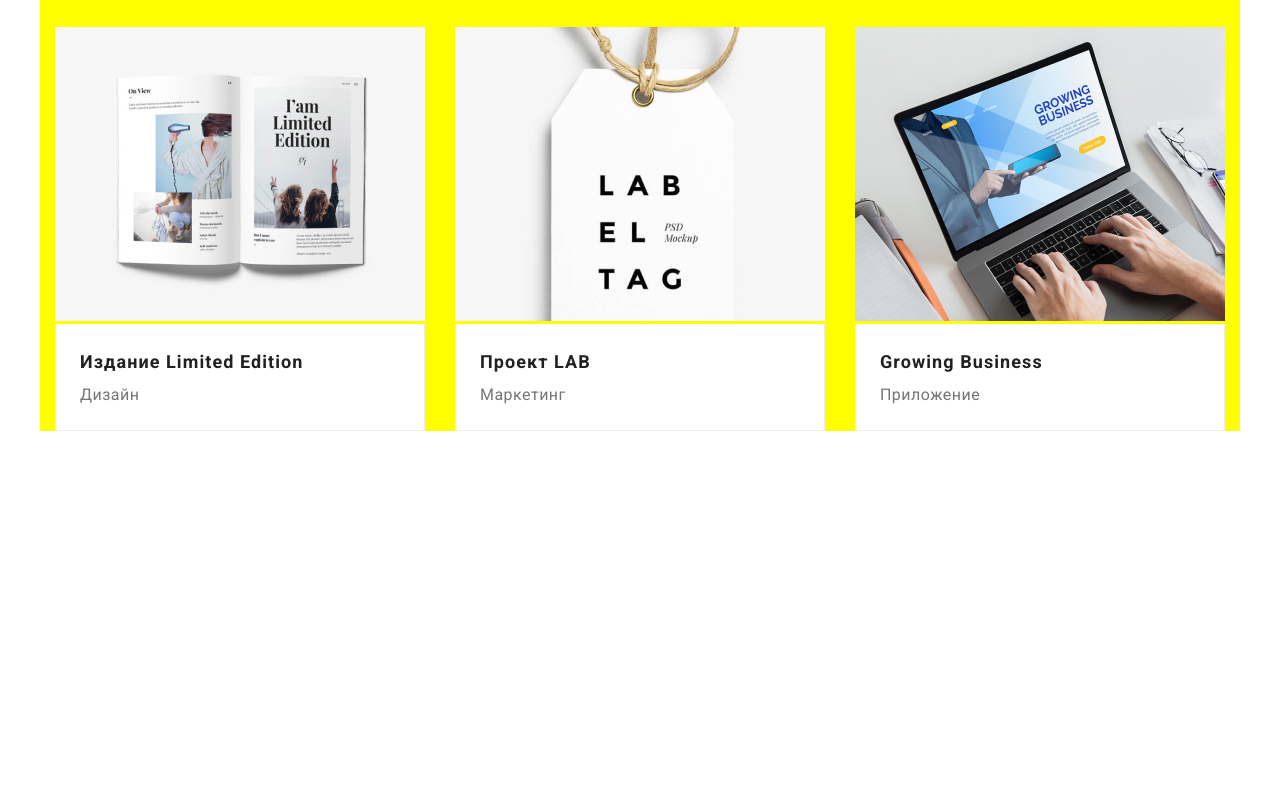
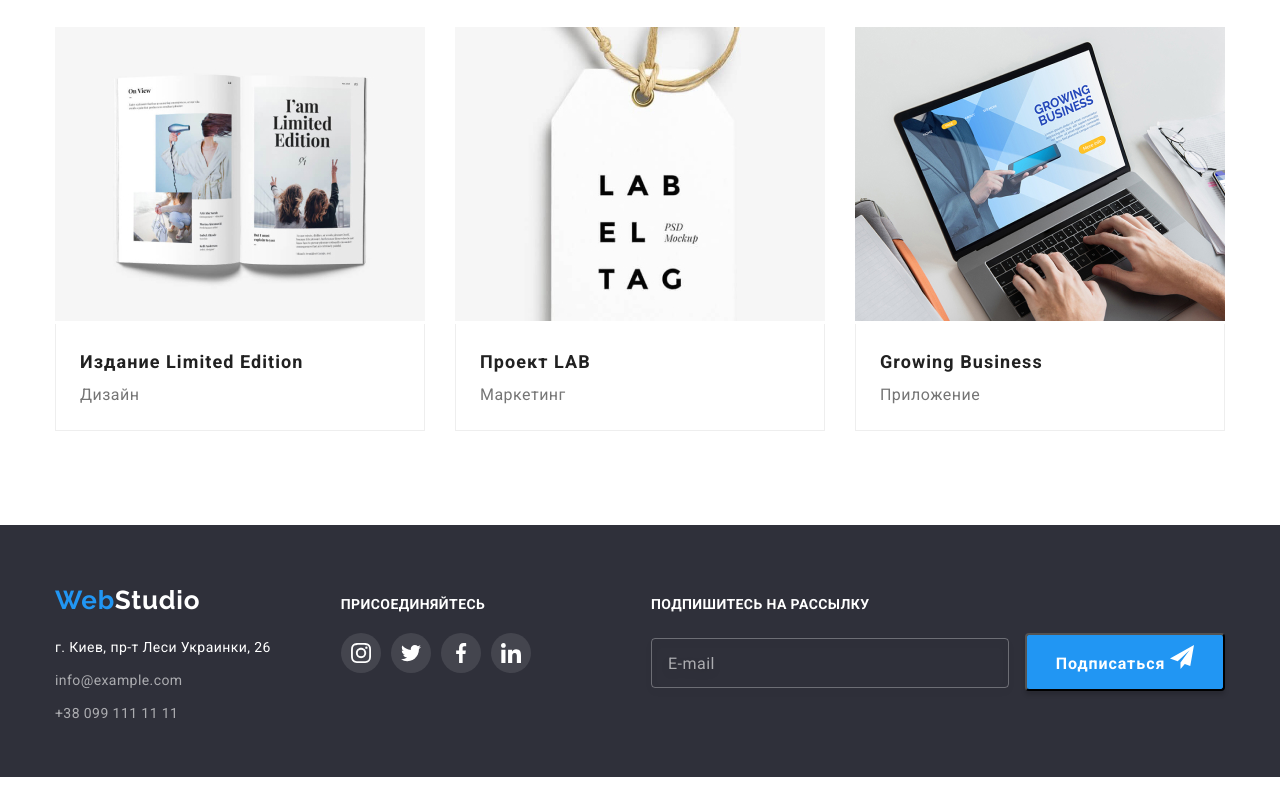
Before and after one commit to DmViktoriya/goit-markup-hw-08, a plain HTML site: page portfolio.html in a window 1280 px wide. Shown: the part 1121-1907 px from the top of the page. Before the commit the page ends 1646 px from the top, so only its background shows below. Drawn offline with nearby package versions, Linux system fonts and the light colour scheme.

Commit message:
Added Footer M+T+D

```diff
--- a/portfolio.html
+++ b/portfolio.html
@@ -199,7 +199,7 @@
     </main>
 
     <!--Подвал-->
-    <!--<footer class="footer">
+    <footer class="footer">
         <div class="container footer__container">
             <div class="footer__box">
                 <div class="address-box">
@@ -210,7 +210,7 @@
                         г. Киев, пр-т Леси Украинки, 26
                     </address>
                     <address>
-                        <a href="mailto:info@example.com" class="footer__contact">info@example.com</a> <br>
+                        <a href="mailto:info@example.com" class="footer__contact">info@example.com</a>
                         <a href="tel:+380991111111" class="footer__contact">+38 099 111 11 11</a>
                     </address>
                 </div>
@@ -258,7 +258,7 @@
                 </button>
             </div>
         </div>
-    </footer>-->
+    </footer>
     <script src="./js/menu.js"></script>
 </body>
 </html>
--- a/sass/base/_container.scss
+++ b/sass/base/_container.scss
@@ -17,7 +17,7 @@
     max-width: 1200px;
   }
 
-  @media screen and (min-width: 480px) {
+  /* @media screen and (min-width: 480px) {
     background-color: red;
   }
   @media screen and (min-width: 768px) {
@@ -25,5 +25,5 @@
   }
   @media screen and (min-width: 1200px) {
     background-color: yellow;
-  }
+  }*/
 }
--- a/sass/components/_logo.scss
+++ b/sass/components/_logo.scss
@@ -1,6 +1,8 @@
 /* Логотип */
 .logo {
   margin-right: 93px;
+  margin-top: 16px;
+  margin-bottom: 16px;
   font-family: 'Raleway', sans-serif;
   font-weight: 700;
   font-size: 26px;
@@ -10,7 +12,7 @@
   text-decoration: none;
 }
 .logo-web {
-  font-family: Raleway;
+  font-family: 'Raleway', sans-serif;
   font-weight: 700;
   font-size: 26px;
   line-height: 1.19;
@@ -25,4 +27,9 @@
   letter-spacing: 0.03em;
   color: var(--hero-color);
   text-decoration: none;
+
+  @media screen and (max-width: 768px) {
+    display: flex;
+    justify-content: center;
+  }
 }
--- a/sass/components/_menu.scss
+++ b/sass/components/_menu.scss
@@ -79,7 +79,7 @@
 }
 
 @media screen and (max-width: 767px) {
-  .contacts__box {
+  .contacts__item {
     display: none;
   }
 }
--- a/sass/components/_social-icons.scss
+++ b/sass/components/_social-icons.scss
@@ -41,6 +41,7 @@
   display: flex;
   justify-content: center;
   align-items: center;
+  margin-bottom: 60px;
   width: 40px;
   height: 40px;
   background: rgba(255, 255, 255, 0.1);
--- a/sass/layout/_footer.scss
+++ b/sass/layout/_footer.scss
@@ -3,8 +3,20 @@
   background-color: var(--footer-bg);
   padding-top: 60px;
   padding-bottom: 60px;
+  height: 603px;
+
+  @media screen and (min-width: 768px) {
+    max-width: 100%;
+    height: 463px;
+  }
+
+  @media screen and (min-width: 1200px) {
+    max-width: 1600px;
+    height: 252px;
+  }
 }
 .footer__address {
+  text-align: center;
   margin-top: 20px;
   margin-bottom: 9px;
   font-style: normal;
@@ -14,18 +26,27 @@
   color: var(--button-letters-active);
 }
 .footer__contact {
+  display: flex;
+  justify-content: center;
+  margin-bottom: 60px;
   text-decoration: none;
   font-style: normal;
   font-size: 14px;
   line-height: 1.71;
   letter-spacing: 0.03em;
   color: var(--footer-contact-color);
+
+  @media screen and (min-width: 1200px) {
+    justify-content: start;
+  }
 }
 .footer__contact:first-child {
   margin-bottom: 9px;
 }
 .footer-social-icons__title,
 .footer-subscribe__title {
+  display: flex;
+  justify-content: center;
   font-weight: 700;
   font-size: 14px;
   line-height: 1.14;
@@ -33,31 +54,64 @@
   text-transform: uppercase;
   color: var(--button-letters-active);
   margin-bottom: 20px;
+
+  @media screen and (min-width: 1200px) {
+    justify-content: start;
+  }
 }
 .footer__container {
   display: flex;
-  flex-basis: calc((50%-45px) / 2);
-  justify-content: space-between;
+  flex-direction: column;
+  justify-content: center;
+
+  @media screen and (min-width: 1200px) {
+    flex-direction: row;
+    flex-basis: calc((50%-45px) / 2);
+    justify-content: space-between;
+  }
 }
 .footer__box {
   display: flex;
+  flex-direction: column;
+  justify-content: center;
+
+  @media screen and (min-width: 768px) {
+    flex-direction: row;
+  }
 }
 .footer-social-icons {
-  margin-top: 12px;
-  margin-left: 70px;
+  justify-content: center;
+
+  @media screen and (min-width: 768px) {
+    margin-top: 12px;
+    margin-left: 70px;
+  }
 }
 .footer-subscribe {
   margin-top: 12px;
+
+  @media screen and (max-width: 1199px) {
+    display: flex;
+    flex-direction: column;
+  }
 }
 .footer-subscribe__mail {
-  width: 358px;
+  width: 450px;
+  height: 50px;
   padding: 15px 16px;
-  margin-right: 12px;
+  margin-bottom: 20px;
   border: 1px solid rgba(255, 255, 255, 0.3);
   box-sizing: border-box;
   filter: drop-shadow(0px 4px 4px rgba(0, 0, 0, 0.15));
   border-radius: 4px;
   background-color: inherit;
+  margin-left: auto;
+  margin-right: auto;
+
+  @media screen and (min-width: 1200px) {
+    width: 358px;
+    margin-right: 12px;
+  }
 }
 .footer-subscribe__mail::placeholder {
   font-size: 16px;
@@ -71,7 +125,7 @@
   background: #2196f3;
   box-shadow: 0px 4px 4px rgba(0, 0, 0, 0.15);
   border-radius: 4px;
-
+  justify-content: center;
   font-weight: 700;
   font-size: 16px;
   line-height: 1.87;
@@ -79,4 +133,6 @@
   text-align: center;
   letter-spacing: 0.06em;
   color: #ffffff;
+  margin-left: auto;
+  margin-right: auto;
 }
```
Also changed, not shown: index.html (+2 -2 lines), css/main.css, css/main.min.css, 2 other files.
